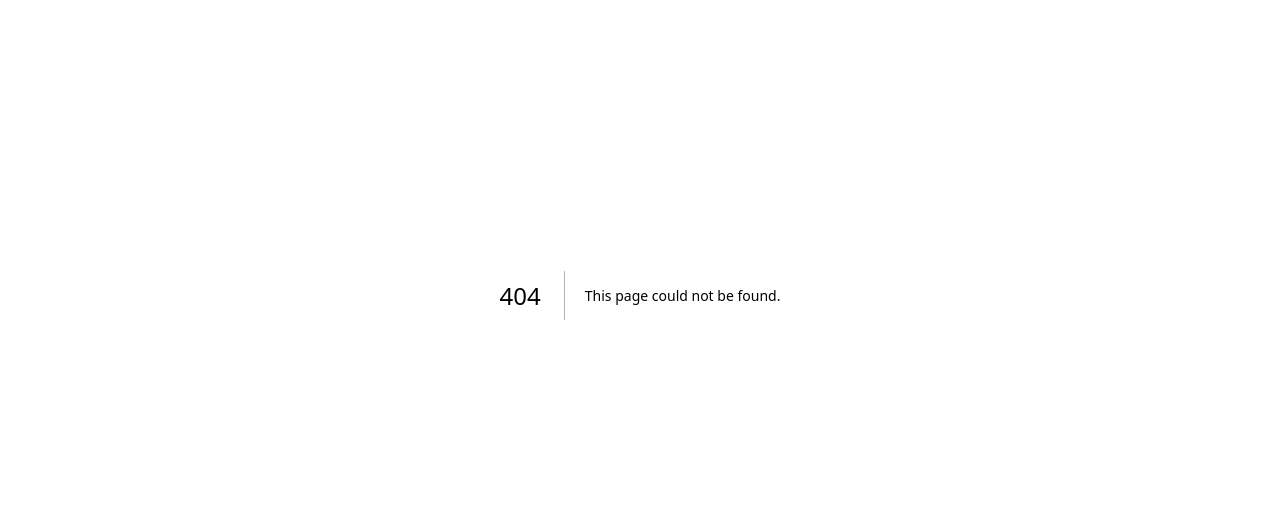
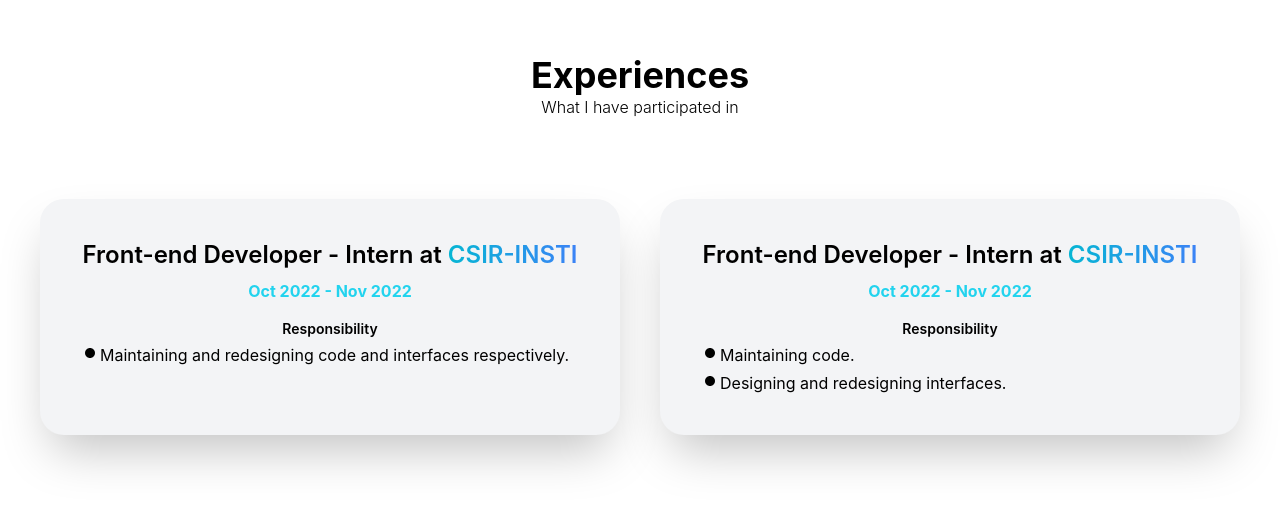
Before and after one commit to Wediah/portfolio2, a Next.js app: page /Experience in a window 1280 px wide. Before the commit this address had no page. Shown: the part 105-612 px from the top of the page. Built offline with nearby package versions, Linux system fonts and the light colour scheme.

Commit message:
Experience page added

```diff
--- a/components/Nav.tsx
+++ b/components/Nav.tsx
@@ -64,14 +64,14 @@ function Navbar () {
                                     Portfolio
                                 </Link>
                                 <Link
-                                    activeClass="about"
-                                    to="about"
+                                    activeClass="experience"
+                                    to="experience"
                                     smooth={true}
                                     offset={50}
                                     duration={500}
                                     className="cursor-pointer  text-black hover:text-cyan-600 px-3 py-2 rounded-md text-sm font-medium"
                                 >
-                                    About
+                                    Experiences
                                 </Link>
 
                                 <Link
@@ -196,15 +196,15 @@ function Navbar () {
                                 Portfolio
                             </Link>
                             <Link
-                                href="/about"
-                                activeClass="about"
-                                to="about"
+                                href="/experience"
+                                activeClass="experience"
+                                to="experience"
                                 smooth={true}
                                 offset={50}
                                 duration={500}
                                 className="cursor-pointer hover:bg-cyan-500 text-black hover:text-white block px-3 py-2 rounded-md text-base font-medium text-center"
                             >
-                                About
+                                Experiences
                             </Link>
 
                             <Link
--- /dev/null
+++ b/pages/Experience.tsx
@@ -0,0 +1,37 @@
+import React from "react"
+import { Transition } from '@headlessui/react'
+import { Link } from "react-scroll"
+import Image from "next/image";
+import { Element } from 'react-scroll'
+import website from "../public/website.png"
+import developer from "../public/developer.png"
+import {GoPrimitiveDot} from 'react-icons/go'
+
+function Experience () {
+    return(
+        <Element id='experence' name='experience'>
+            <div className="min-h-screen px-10">
+                <h4 className="text-4xl font-bold pt-40 text-center">Experiences</h4>
+                <h3 className="text-md font-light  text-center">What I have participated in</h3>
+                <div className=" gap-10 lg:flex pt-10">
+                    <div className="shadow-2xl rounded-3xl text-center p-10 my-10 flex-1 bg-gray-100">
+                        <h4 className="text-2xl font-semibold">Front-end Developer - Intern at <span className="text-transparent bg-clip-text bg-gradient-to-r from-cyan-500 to-blue-500">CSIR-INSTI</span></h4>
+                        <h3 className="text-md font-bold text-cyan-400 pt-2">Oct 2022 - Nov 2022</h3>
+                        <h3 className="text-sm font-semibold pt-4">Responsibility</h3>
+                        <h5 className="flex text-md pt-1"> <GoPrimitiveDot className="text-xl "/>Maintaining and redesigning code and interfaces respectively. </h5>
+                    </div>
+                    <div className="shadow-2xl rounded-3xl text-center p-10 my-10 flex-1 bg-gray-100">
+                    <h4 className="text-2xl font-semibold">Front-end Developer - Intern at <span className="text-transparent bg-clip-text bg-gradient-to-r from-cyan-500 to-blue-500">CSIR-INSTI</span></h4>
+                        <h3 className="text-md font-bold text-cyan-400 pt-2">Oct 2022 - Nov 2022</h3>
+                        <h3 className="text-sm font-semibold pt-4">Responsibility</h3>
+                        <h5 className="flex text-md pt-1"> <GoPrimitiveDot className="text-xl text-center"/>Maintaining code. </h5>
+                        <h5 className="flex text-md pt-1"> <GoPrimitiveDot className="text-xl text-center"/>Designing and redesigning interfaces. </h5>
+                    </div>
+                </div>
+
+            </div>
+        </Element>
+    );
+}
+
+export default Experience;
--- a/pages/index.tsx
+++ b/pages/index.tsx
@@ -6,6 +6,7 @@ import Services from './Services'
 import Landing from './Landing'
 import Portfolio from './portfolio'
 import Skill from './skill'
+import Experience from './Experience'
 
 export default function Home() {
   return (
@@ -22,6 +23,7 @@ export default function Home() {
         <Skill/>
         <Services/>
         <Portfolio />
+        <Experience />
       </main>
 
     </div>
```
